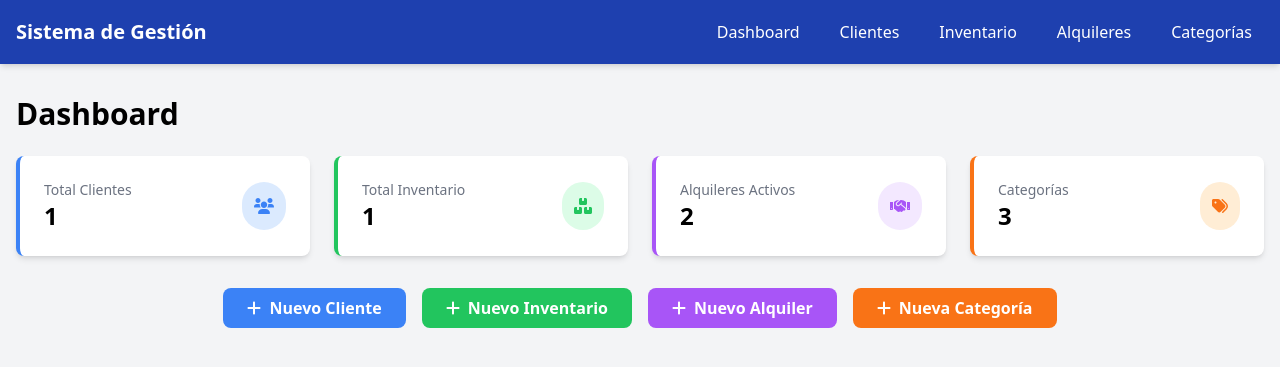
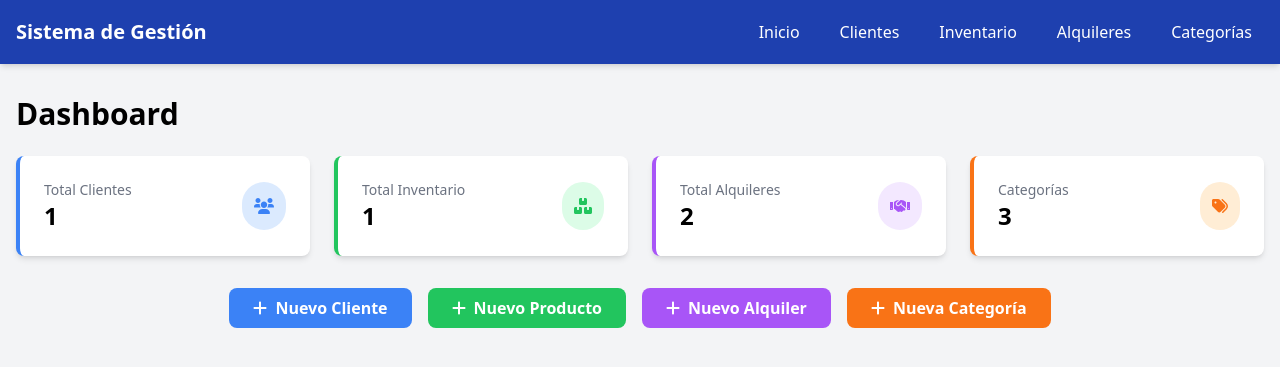
Before and after one commit to NaviStarp/Gestor_inventario, a Flask app: page / in a window 1280 px wide. Shown: the top 367 px of the page. Run offline with Flask 3, Linux system fonts and the light colour scheme; data comes from the database, SQL or seed files in the repository; some libraries are stand-ins or nearby versions.

Commit message:
Cambios en cosas 👍🏻

```diff
--- a/templates/index.html
+++ b/templates/index.html
@@ -15,8 +15,7 @@
                     <span class="text-xl font-bold">Sistema de Gestión</span>
                 </div>
                 <div class="hidden md:flex items-center space-x-4">
-
-                    <a href="{{ url_for('inicio') }}" class="py-2 px-3 rounded hover:bg-blue-700 transition" id="nav-dashboard">Dashboard</a>
+                    <a href="{{ url_for('inicio') }}" class="py-2 px-3 rounded hover:bg-blue-700 transition" id="nav-dashboard">Inicio</a>
                     <a href="{{ url_for('ver_clientes') }}" class="py-2 px-3 rounded hover:bg-blue-700 transition" id="nav-clientes">Clientes</a>
                     <a href="{{ url_for('ver_inventario') }}" class="py-2 px-3 rounded hover:bg-blue-700 transition" id="nav-inventario">Inventario</a>
                     <a href="{{ url_for('ver_alquileres') }}" class="py-2 px-3 rounded hover:bg-blue-700 transition" id="nav-alquileres">Alquileres</a>
@@ -32,7 +31,7 @@
             </div>
         </div>
         <div id="mobile-menu" class="hidden md:hidden bg-blue-800 pb-4 px-4">
-            <a href="{{ url_for('inicio') }}" class="py-2 px-3 rounded hover:bg-blue-700 transition" id="nav-dashboard">Dashboard</a>
+            <a href="{{ url_for('inicio') }}" class="py-2 px-3 rounded hover:bg-blue-700 transition" id="nav-dashboard">Inicio</a>
             <a href="{{ url_for('ver_clientes') }}" class="py-2 px-3 rounded hover:bg-blue-700 transition" id="nav-clientes">Clientes</a>
             <a href="{{ url_for('ver_inventario') }}" class="py-2 px-3 rounded hover:bg-blue-700 transition" id="nav-inventario">Inventario</a>
             <a href="{{ url_for('ver_alquileres') }}" class="py-2 px-3 rounded hover:bg-blue-700 transition" id="nav-alquileres">Alquileres</a>
@@ -70,7 +69,7 @@
                 <div class="bg-white p-6 rounded-lg shadow-md border-l-4 border-purple-500 cursor-pointer" onclick="window.location.href='{{ url_for('ver_alquileres') }}'">
                     <div class="flex justify-between items-center">
                         <div>
-                            <p class="text-sm text-gray-500">Alquileres Activos</p>
+                            <p class="text-sm text-gray-500">Total Alquileres</p>
                             <p class="text-2xl font-bold">{{ alquileres|length }}</p>
                         </div>
                         <div class="bg-purple-100 p-3 rounded-full">
@@ -97,7 +96,7 @@
                     <i class="fas fa-plus mr-2"></i> Nuevo Cliente
                 </button>
                 <button id="btn-open-inventario" class="flex items-center py-2 px-6 bg-green-500 text-white font-semibold rounded-lg hover:bg-green-600 transition">
-                    <i class="fas fa-plus mr-2"></i> Nuevo Inventario
+                    <i class="fas fa-plus mr-2"></i> Nuevo Producto
                 </button>
                 <button id="btn-open-alquiler" class="flex items-center py-2 px-6 bg-purple-500 text-white font-semibold rounded-lg hover:bg-purple-600 transition">
                     <i class="fas fa-plus mr-2"></i> Nuevo Alquiler
```
Also changed, not shown: templates/detalles_alquiler.html (+6 -3 lines).
